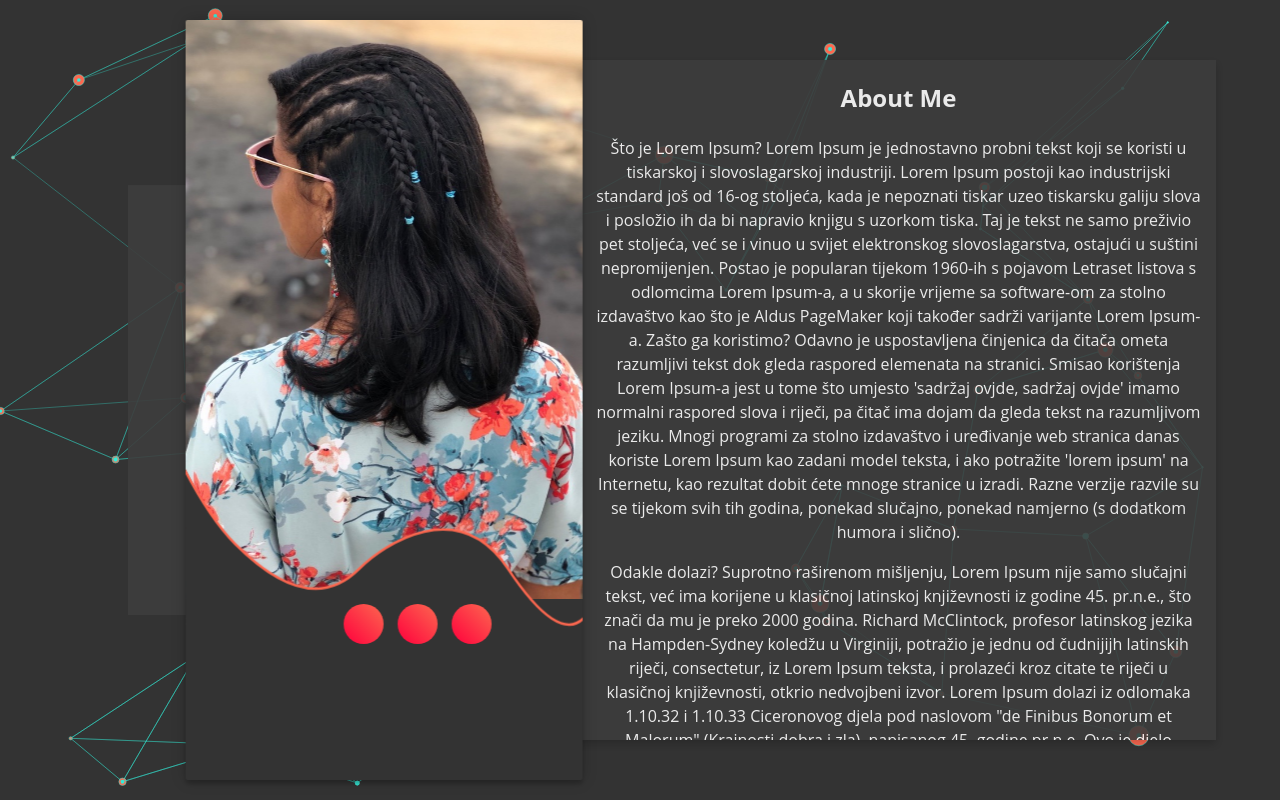
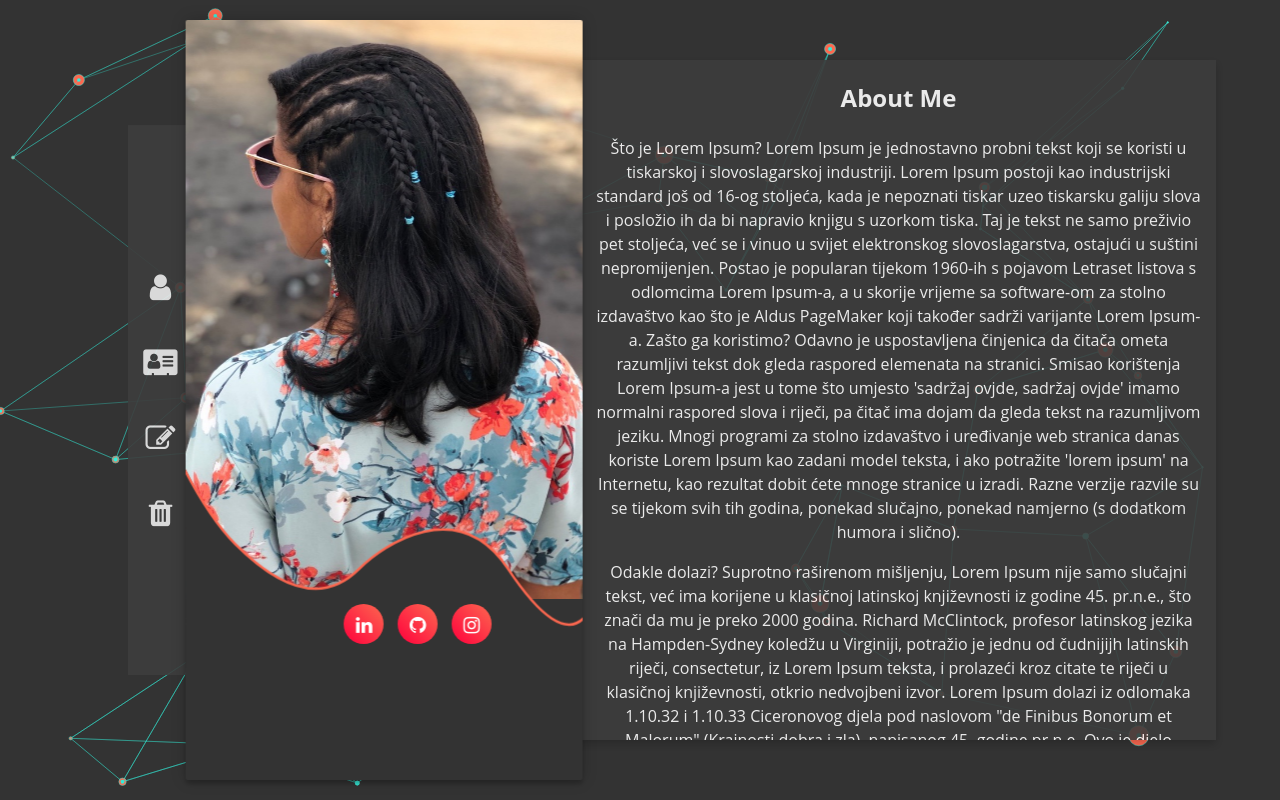
Before and after one commit to IreshaSilva/TheRantipole.github.io, a plain HTML site: page index.html in a window 1280 px wide. Drawn offline with nearby package versions, Linux system fonts and the light colour scheme.

Commit message:
Update index.html

```diff
--- a/index.html
+++ b/index.html
@@ -4,7 +4,7 @@
   <title>Iresha Silva</title>
 
   <link rel="stylesheet" href="./style.css">
-  <!-- <link rel="stylesheet" href="https://cdnjs.cloudflare.com/ajax/libs/font-awesome/4.7.0/css/font-awesome.min.css"> -->
+  <link rel="stylesheet" href="https://cdnjs.cloudflare.com/ajax/libs/font-awesome/4.7.0/css/font-awesome.min.css">
   <script src="https://ajax.googleapis.com/ajax/libs/jquery/3.4.1/jquery.min.js"></script>
 <!--
   <script src='https://kit.fontawesome.com/a076d05399.js'></script> -->
@@ -45,7 +45,7 @@
   <nav class="navecation">
     <ul id="navi">
       <li><a class="fold" class="btn active" href="#"><i class="fa fa-user" onclick="openCity('London')"></i></a> </li>
-      <li><a id="fold" class="btn" href="#"><i class="fas fa-address-card" onclick="openCity('Paris')"></i></a></li>
+      <li><a id="fold" class="btn" href="#"><i class="fa fa-address-card" onclick="openCity('Paris')"></i></a></li>
       <li><a id="fold" class="btn" href="#"><i class="fa fa-edit" onclick="openCity('Tokyo')"></i></a></li>
       <li><a id="fold" class="btn" href="#"><i class="fa fa-trash"></i></a> </li>
     </ul>
```
